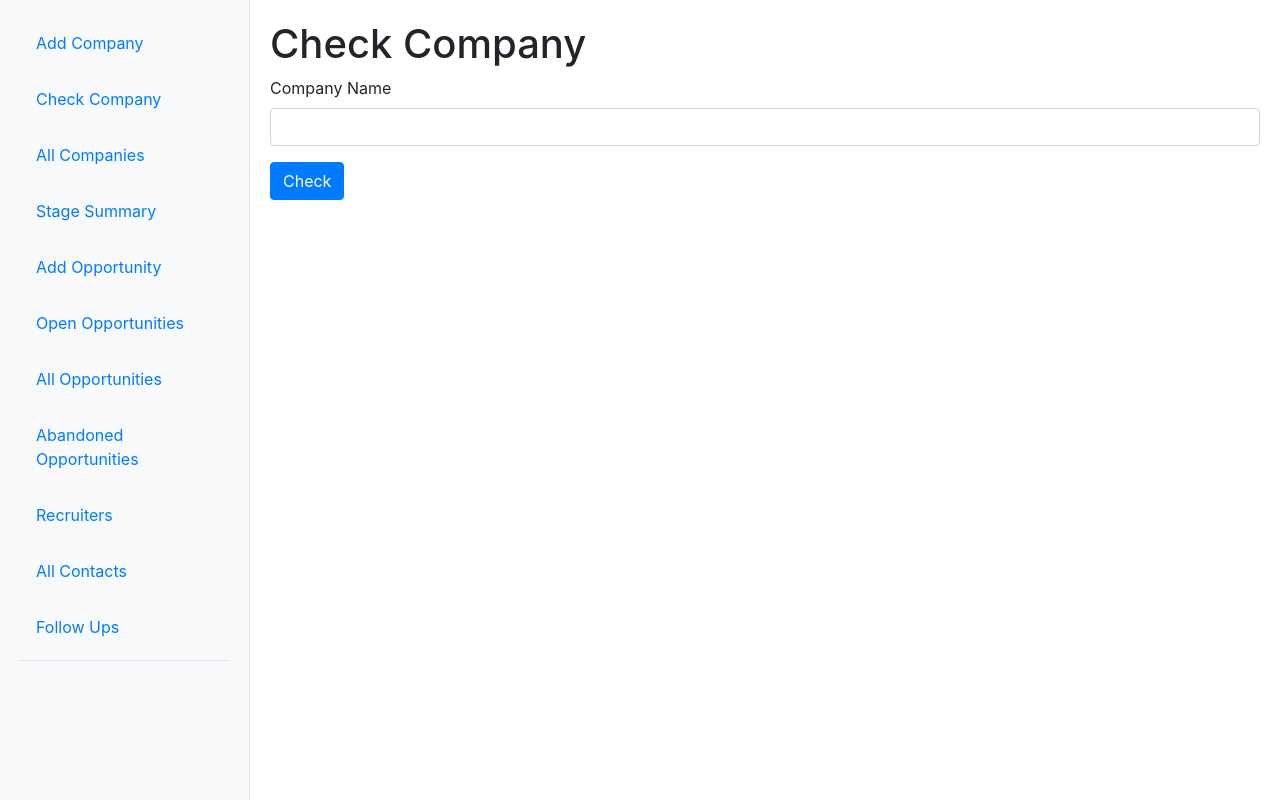
After one commit to scedastic/opportunity_tracker, a Django app: page /company/check/ in a window 1280 px wide. The commit adds this page. Run offline with Django 4.2, Linux system fonts and the light colour scheme; some libraries are stand-ins or nearby versions.

Commit message:
add company if not exists (semi-automatic)

```diff
--- /dev/null
+++ b/opportunity_tracker/templates/check_company.html
@@ -0,0 +1,25 @@
+{% extends "base_vertical.html" %}
+
+{% block content %}
+    <form action="{% url 'check-company' %}" method="post" class="mb-3">
+        {% csrf_token %}
+        <div class="form-group">
+            <label for="company-name">Company Name</label>
+            <input id="company-name" name="name" type="text" value="{{ company_name }}" class="form-control" required>
+        </div>
+        <button type="submit" class="btn btn-primary">Check</button>
+    </form>
+
+    {% if company_exists is not None %}
+        {% if company_exists %}
+            <div class="alert alert-success" role="status">
+                {{ company_name }} exists in the database with ID {{ company_id }}.
+            </div>
+        {% else %}
+            <div class="alert alert-warning" role="status">
+                {{ company_name }} does not exist in the database.
+                <a href="{% url 'add-company' %}?name={{ company_name|urlencode }}" class="btn btn-warning ml-2">Add Company</a>
+            </div>
+        {% endif %}
+    {% endif %}
+{% endblock %}
--- a/opportunity_tracker/templates/nav.html
+++ b/opportunity_tracker/templates/nav.html
@@ -1,6 +1,9 @@
 <ul class="nav nav-tabs">
   <li class="nav-item">
     <a class="nav-link " aria-current="page" href="{% url 'add-company' %}">Add Company</a>
+  </li>
+  <li class="nav-item">
+    <a class="nav-link " aria-current="page" href="{% url 'check-company' %}">Check Company</a>
   </li>
   <li class="nav-item">
     <a class="nav-link " aria-current="page" href="{% url 'all-companies' %}">All Companies</a>
--- a/opportunity_tracker/urls.py
+++ b/opportunity_tracker/urls.py
@@ -16,7 +16,7 @@ Including another URLconf
 from django.contrib import admin
 from django.urls import include, path
 from .views import (
-    add_company, company_view, all_companies,
+    add_company, check_company, company_view, all_companies,
     all_opportunities, open_opportunities, opportunities_missing_contacts_follow_ups,
     opportunity_view, recruiters, update_opportunity_stage,
     add_opportunity, abandoned_opportunities,
@@ -38,6 +38,7 @@ urlpatterns = [
 
     # Company URLs
     path("company/add/", add_company, name="add-company"),
+    path("company/check/", check_company, name="check-company"),
     path("companies/", all_companies, name="all-companies"),
     path("company/<int:company_id>/", company_view, name="company-view"),
 
--- a/opportunity_tracker/views.py
+++ b/opportunity_tracker/views.py
@@ -120,9 +120,22 @@ def add_company(request):
             form.save()
             return redirect("dashboard")
     else:
-        context = {}
-        context["form"] = CompanyForm()
-    return render(request, "add_company.html", {"form": CompanyForm})
+        form = CompanyForm(initial={"name": request.GET.get("name", "").strip()})
+    return render(request, "add_company.html", {"form": form})
+
+def check_company(request):
+    company_name = request.POST.get("name", "").strip() if request.method == "POST" else ""
+    company = Company.objects.filter(name__iexact=company_name).first() if company_name else None
+    return render(
+        request,
+        "check_company.html",
+        {
+            "page_title": "Check Company",
+            "company_name": company_name,
+            "company_exists": company is not None if company_name else None,
+            "company_id": company.id if company else None,
+        },
+    )
 
 def company_view(request, company_id):
     """Show all opportunities for a given company."""
```
Also changed, not shown: opportunity_tracker/tests.py (+30 -0 lines).
